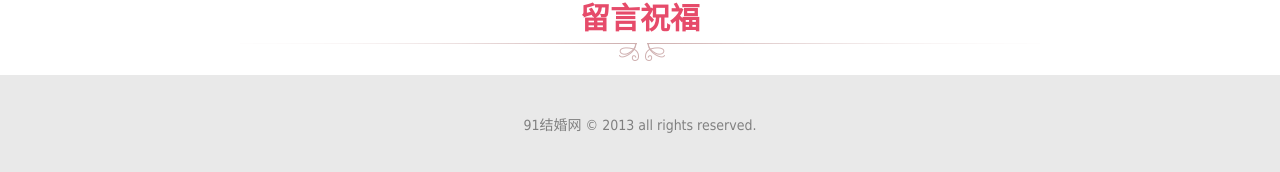
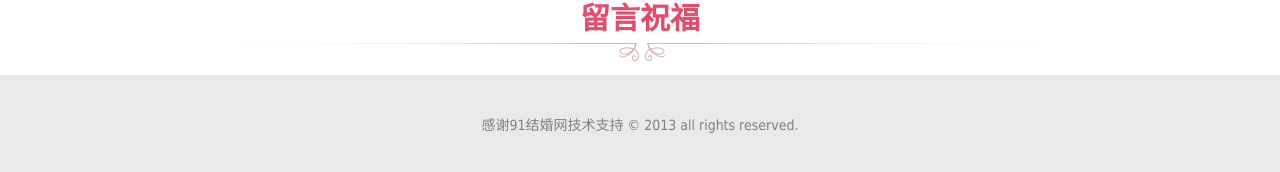
Before and after one commit to huangyu186/rainbow, a Jekyll site: the page built from index.html, in a window 1280 px wide and 900 px high, scrolled down 2437 px. Shown: the part 725-897 px from the top of the window. Built offline with Jekyll 4.4.1, drawn with Linux system fonts in a browser that asks for light colours; Markdown is read by kramdown in place of the engine named in the settings; comment, search, counter and statistics services are not loaded.

Commit message:
Update footer.html

```diff
--- a/_includes/footer.html
+++ b/_includes/footer.html
@@ -1,3 +1,3 @@
 <footer>
-  <a href="http://www.91wedding.com" target="_blank">91结婚网</a> &copy; 2013 all rights reserved.
+  <a href="http://www.91wedding.com" target="_blank">感谢91结婚网技术支持</a> &copy; 2013 all rights reserved.
 </footer>
```
